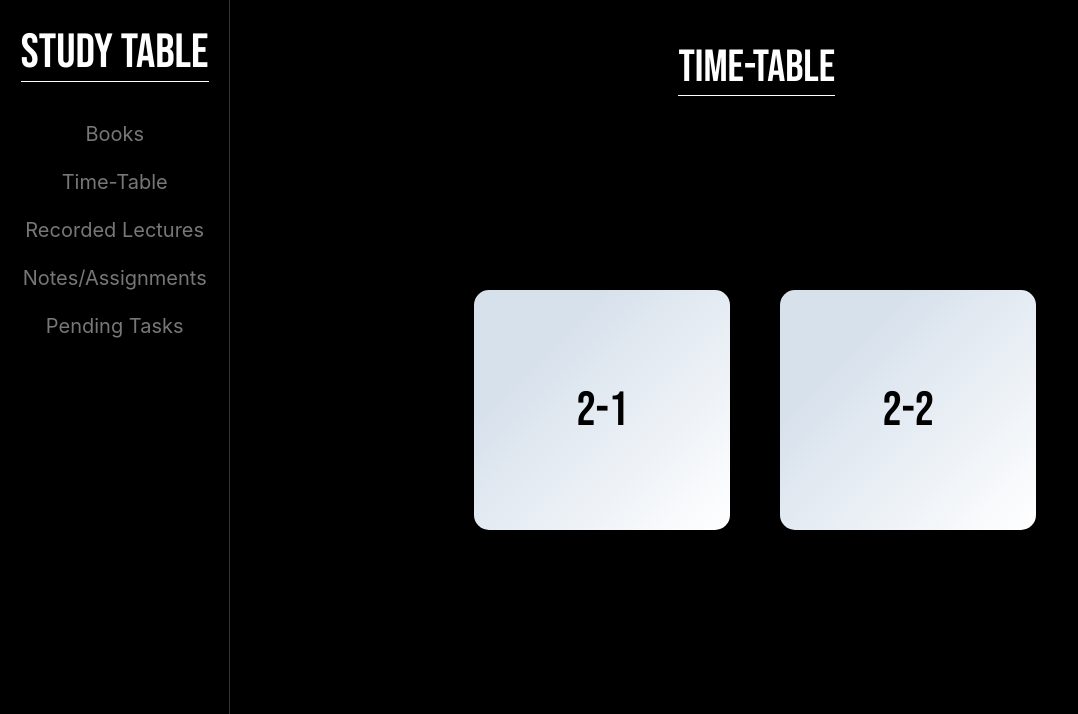
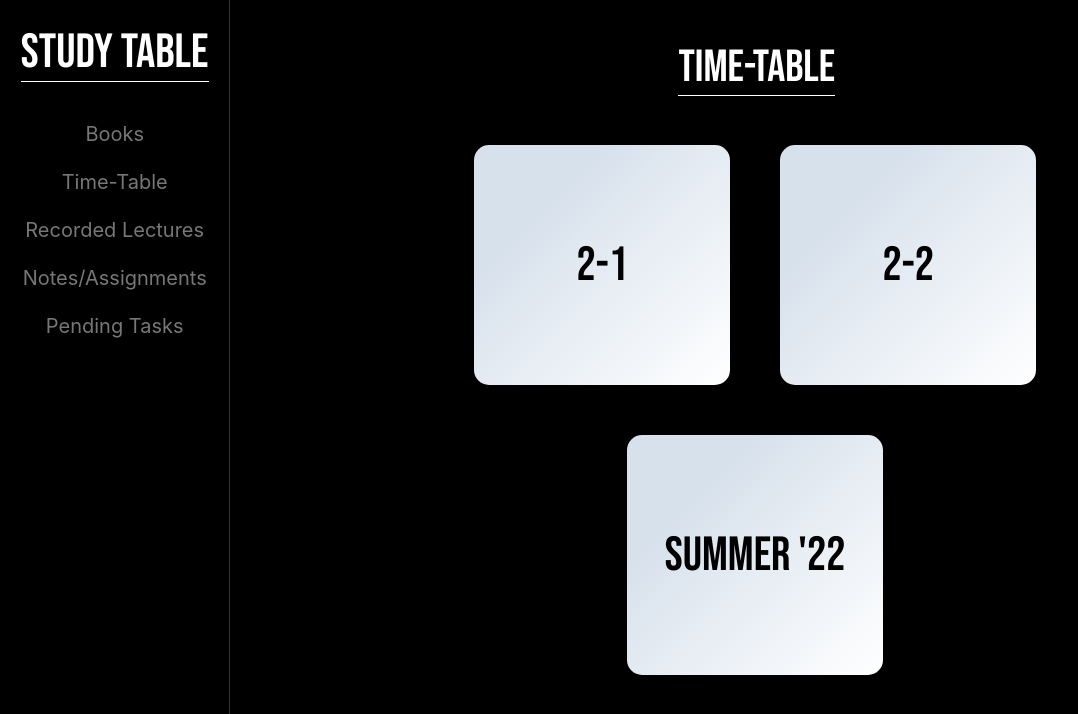
Before and after one commit to ParitoshKadam9/StudyTable, a Next.js app: page /meets in a window 1280 px wide. Shown: the top 714 px of the page, without its empty margins (0-1078 px from the left). Built offline with nearby package versions, Linux system fonts and the light colour scheme.

Commit message:
Summer22 time table

```diff
--- a/pages/meets.js
+++ b/pages/meets.js
@@ -14,6 +14,10 @@ export default function Meets() {
     {
       id: 2,
       name: "2-2",
+    },
+    {
+      id: 3,
+      name: "Summer '22",
     },
 
   ];
@@ -32,6 +36,13 @@ export default function Meets() {
     }
     else if (id == 2) {
       const response = await fetch("/api/lectures/sem22");
+      const data2 = await response.json();
+      setBtn(false);
+      setData(data2);
+      console.log("test");
+    }
+    else if (id == 3) {
+      const response = await fetch("/api/lectures/summer22");
       const data2 = await response.json();
       setBtn(false);
       setData(data2);
```
